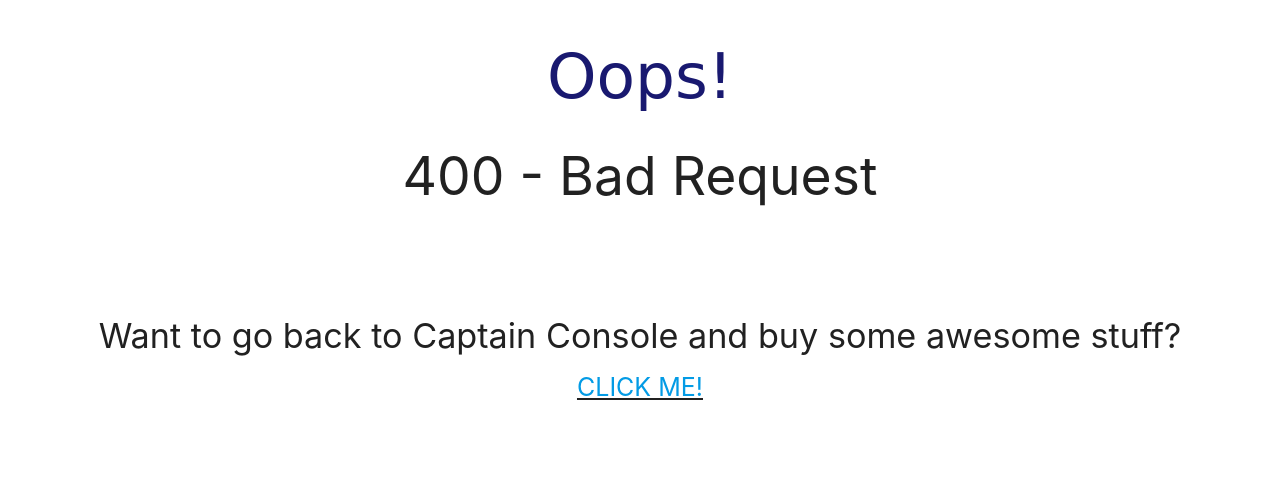
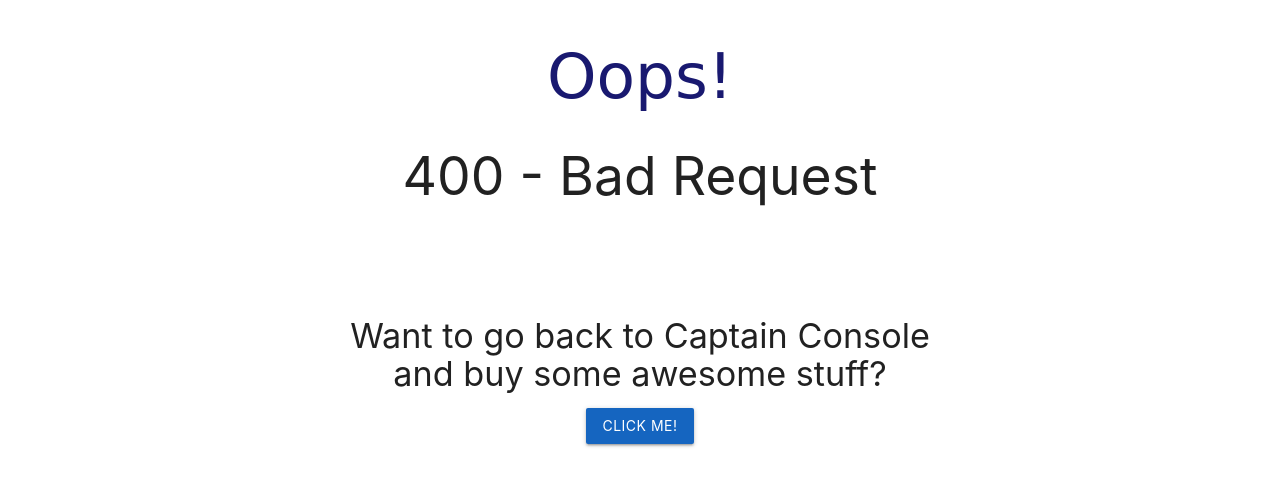
Before and after one commit to Logi19/CaptainConsole, a Django app: template CaptainConsole/store_app/templates/store_app/400.html in a window 1280 px wide. Shown: the top 486 px of the page. Run offline with Django 3.2, Linux system fonts and the light colour scheme; the template is opened without the code that fills it, so the values that code supplies are empty.

Commit message:
error pages cool

```diff
--- a/CaptainConsole/store_app/templates/store_app/400.html
+++ b/CaptainConsole/store_app/templates/store_app/400.html
@@ -7,9 +7,9 @@
     <div>
         <h1 style="text-align: center; color: midnightblue; font-family: cursive">Oops!</h1>
         <h2 style="text-align: center">400 - Bad Request</h2> <br/> <br/> <br/>
-        <h4 style="text-align: center;">Want to go back to Captain Console and buy some awesome stuff?</h4>
+        <h4 style="text-align: center;">Want to go back to Captain Console <br/> and buy some awesome stuff?</h4>
         <div style="text-align: center; text-decoration: underline; font-size: 25px;">
-            <a href="/store/" class="button">CLICK ME!</a>
+            <a href="/store/" class="white-text btn blue darken-3">CLICK ME!</a>
         </div>
     <div/>
 {% endblock content %}
--- a/CaptainConsole/store_app/templates/store_app/403.html
+++ b/CaptainConsole/store_app/templates/store_app/403.html
@@ -7,9 +7,9 @@
     <div>
         <h1 style="text-align: center; color: midnightblue; font-family: cursive">Oops!</h1>
         <h2 style="text-align: center">403 - Forbidden</h2> <br/> <br/> <br/>
-        <h4 style="text-align: center;">Want to go back to Captain Console and buy some awesome stuff?</h4>
+        <h4 style="text-align: center;">Want to go back to Captain Console <br/> and buy some awesome stuff?</h4>
         <div style="text-align: center; text-decoration: underline; font-size: 25px;">
-            <a href="/store/" class="button">CLICK ME!</a>
+            <a href="/store/" class="white-text btn blue darken-3">CLICK ME!</a>
         </div>
     <div/>
 {% endblock content %}
--- a/CaptainConsole/store_app/templates/store_app/404.html
+++ b/CaptainConsole/store_app/templates/store_app/404.html
@@ -7,9 +7,9 @@
     <div>
         <h1 style="text-align: center; color: midnightblue; font-family: cursive">Oops!</h1>
         <h2 style="text-align: center">404 - Page Not Found</h2> <br/> <br/> <br/>
-        <h4 style="text-align: center;">Want to go back to Captain Console and buy some awesome stuff?</h4>
+        <h4 style="text-align: center;">Want to go back to Captain Console <br/> and buy some awesome stuff?</h4>
         <div style="text-align: center; text-decoration: underline; font-size: 25px;">
-            <a href="/store/" class="button">CLICK ME!</a>
+            <a href="/store/" class="white-text btn blue darken-3">CLICK ME!</a>
         </div>
     <div/>
 {% endblock content %}
--- a/CaptainConsole/store_app/templates/store_app/500.html
+++ b/CaptainConsole/store_app/templates/store_app/500.html
@@ -7,9 +7,9 @@
     <div>
         <h1 style="text-align: center; color: midnightblue; font-family: cursive">Oops!</h1>
         <h2 style="text-align: center">500 - Internal Server Error</h2> <br/> <br/> <br/>
-        <h4 style="text-align: center;">Want to go back to Captain Console and buy some awesome stuff?</h4>
+        <h4 style="text-align: center;">Want to go back to Captain Console <br/> and buy some awesome stuff?</h4>
         <div style="text-align: center; text-decoration: underline; font-size: 25px;">
-            <a href="/store/" class="button">CLICK ME!</a>
+            <a href="/store/" class="white-text btn blue darken-3">CLICK ME!</a>
         </div>
     <div/>
 {% endblock content %}
```
